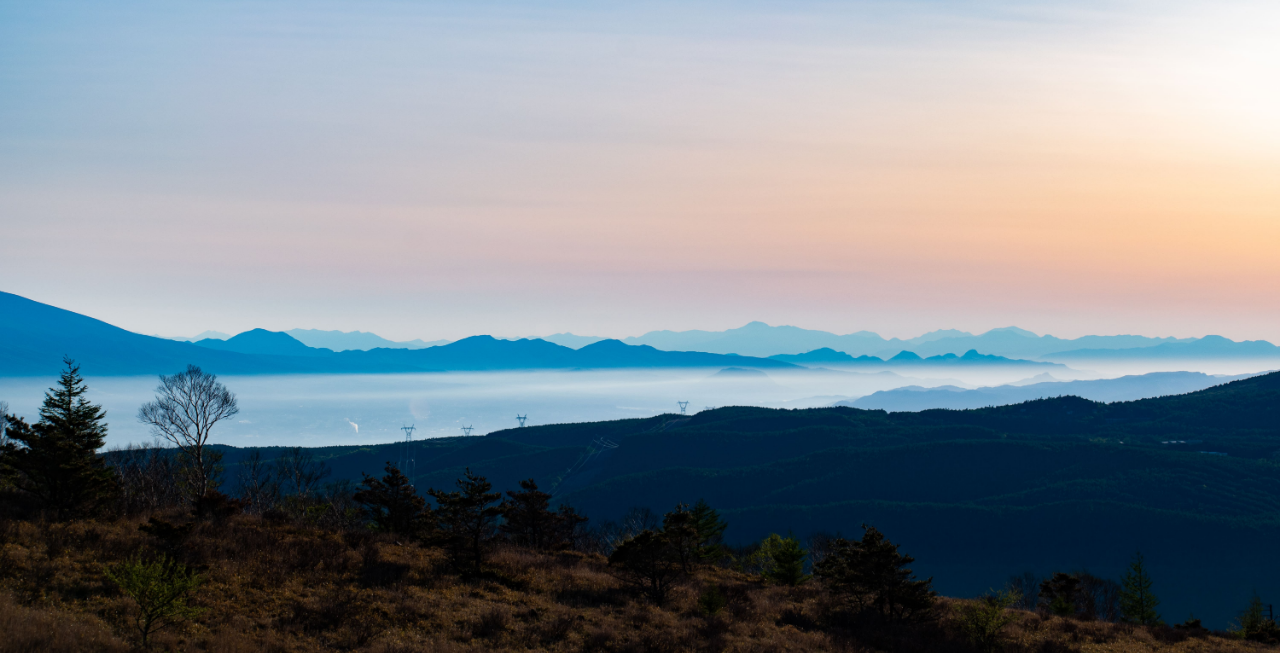
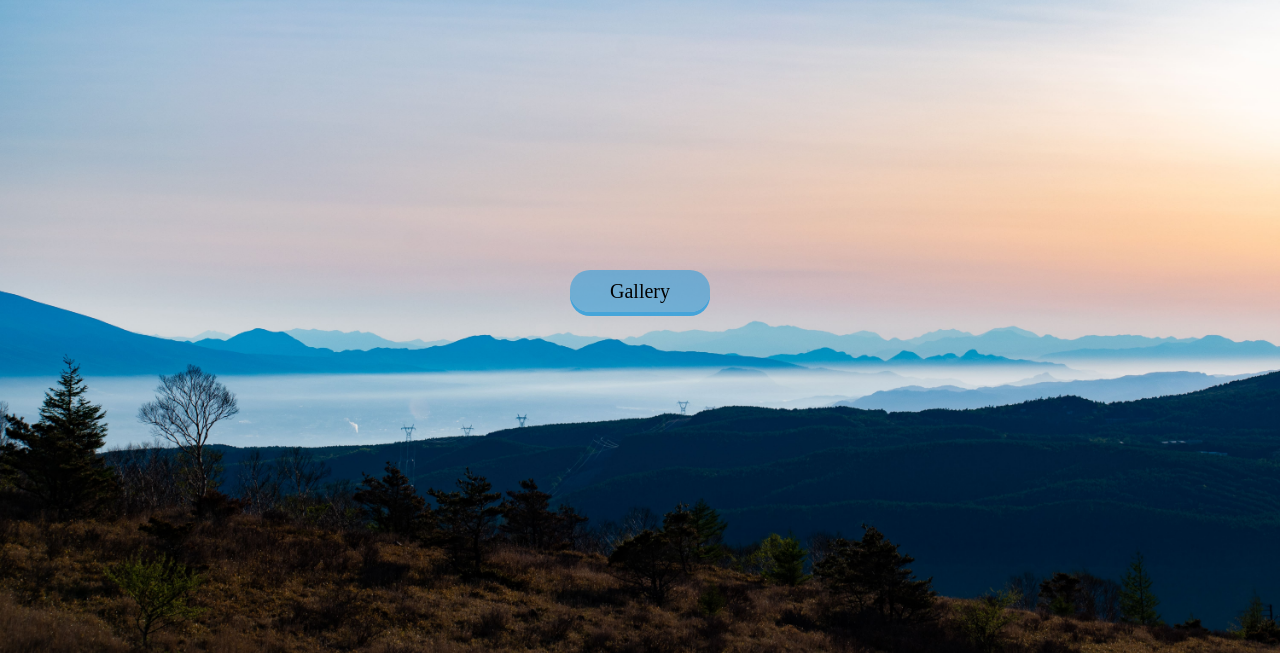
Before and after one commit to ms5150/github.io, a plain HTML site: page index.html in a window 1280 px wide. Shown: the part 147-800 px from the top of the page. Drawn offline with Linux system fonts and the light colour scheme.

Commit message:
Update index.html

```diff
--- a/index.html
+++ b/index.html
@@ -9,7 +9,7 @@
     <div class="container">
       <h1 class="heading">風景写真集</h1>
 
-<!--       <a class="btn" type="button" href="gallery.html" >Gallery</a> -->
+      <a class="btn" type="button" href="gallery.html" >Gallery</a>
     </div>
   </body>
 </html>
```
